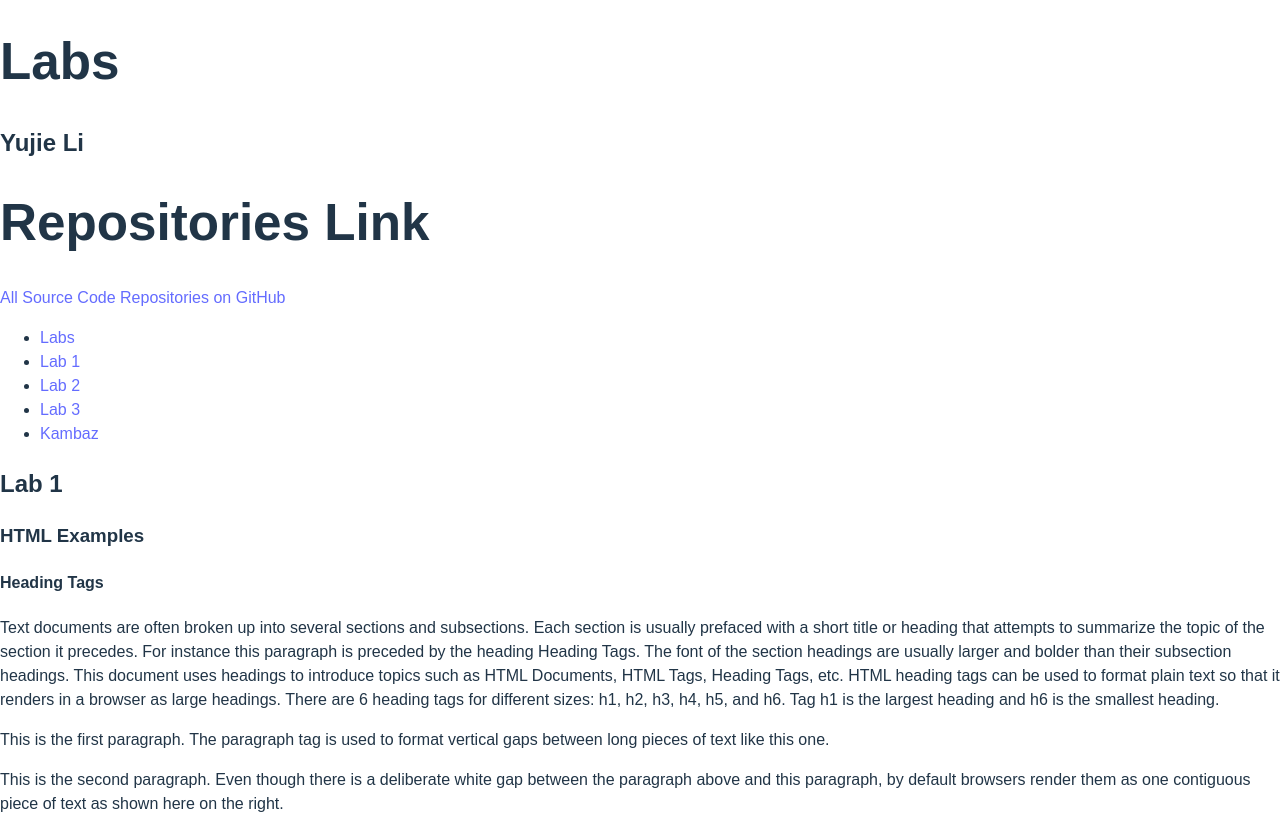
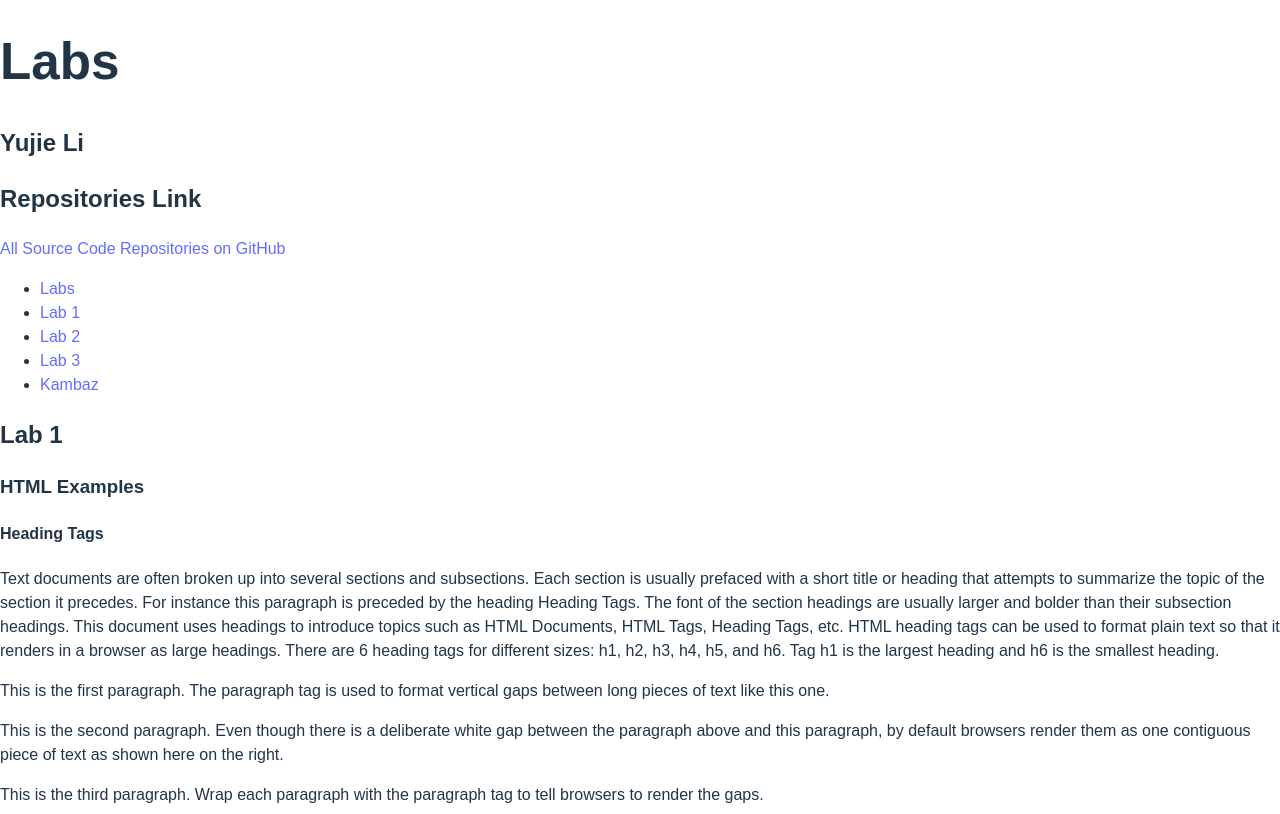
Before and after one commit to yl1243/kambaz-react-web-app-cs5610-sp25, a React (Vite) app: page /#/Labs/Lab1 in a window 1280 px wide. Shown: the top 814 px of the page. Built offline with nearby package versions, Linux system fonts and the light colour scheme.

Commit message:
change GitHub link font

```diff
--- a/src/Labs/index.tsx
+++ b/src/Labs/index.tsx
@@ -17,7 +17,7 @@ export default function Labs() {
             </div>
 
             {/* Heading for GitHub link */}
-            <h1>Repositories Link</h1>
+            <h2>Repositories Link</h2>
             <div style={{ marginTop: '20px' }}>
                 <a
                     id="wd-github" // add id attributes
```
